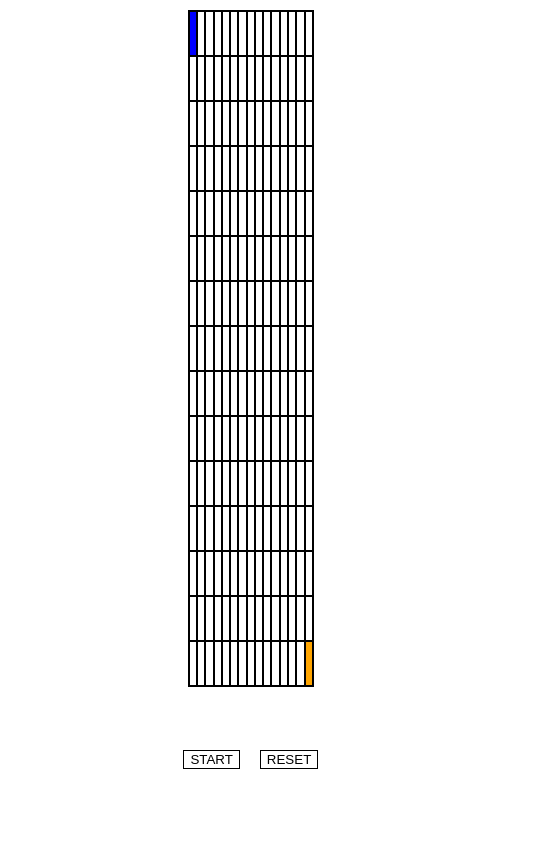
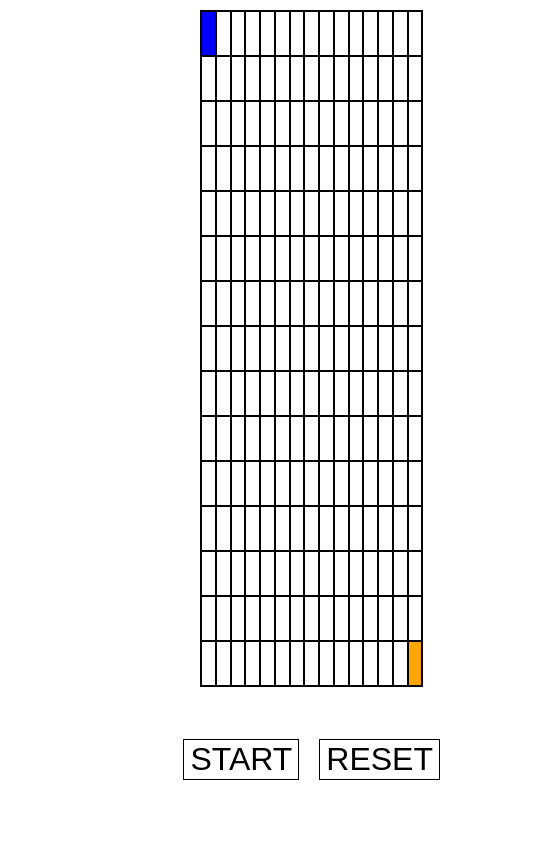
Before and after one commit to fioriandrea/path-finding, a plain HTML site: page docs/index.html in a window 390 px wide. Shown: the whole page, 542 px wide, since content can reach past the window. Drawn offline with Linux system fonts and the light colour scheme.

Commit message:
fix dimensions

```diff
--- a/docs/main.js
+++ b/docs/main.js
@@ -144,7 +144,7 @@ function setUpAnimationEvents() {
 
 function gridDimension() {
   let grd = document.querySelector("div.gridContainer");
-  if (window.innerWidth > 700) {
+  if (window.innerWidth > 800) {
     let dim = Math.max(parseInt(getComputedStyle(grd).height, 10),
                        parseInt(getComputedStyle(grd).width, 10)) + "px";
     grd.style.height = dim;
--- a/docs/style.css
+++ b/docs/style.css
@@ -67,6 +67,7 @@ button {
   background: none;
   border: 1px solid black;
   cursor: pointer;
+  font-size: 2rem;
 }
 
 button:hover {
@@ -101,7 +102,7 @@ div.algorithmsContainer {
   align-items: left;
 }
 
-@media screen and (max-width: 700px) {
+@media screen and (max-width: 800px) {
   div.sliderContainer {
       visibility: hidden;
   }
```
